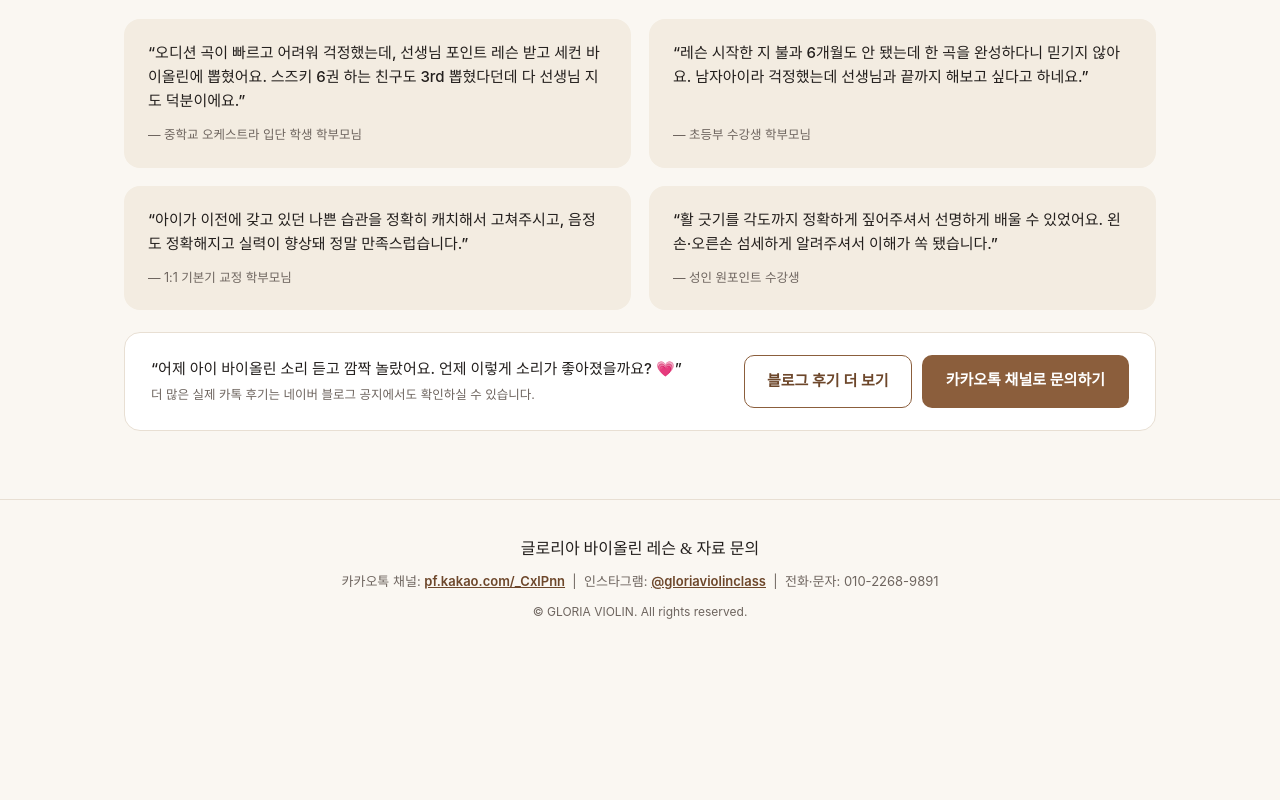
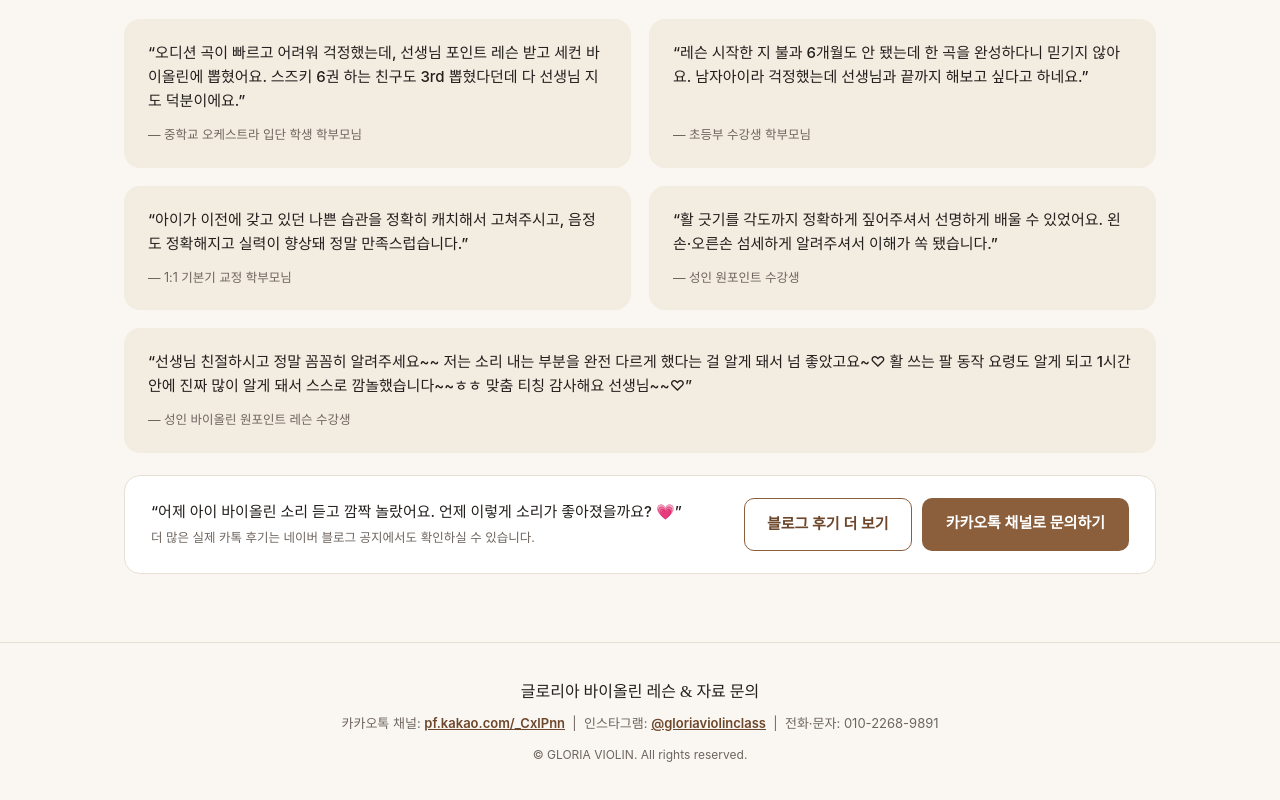
Before and after one commit to glorialee9112-design/glorialee9112-design.github.io, a plain HTML site: page index.html in a window 1280 px wide. Shown: the part 4697-5497 px from the top of the page. Before the commit the page ends 5367 px from the top, so only its background shows below. Drawn offline with Linux system fonts and the light colour scheme; a web font is replaced by a local one.

Commit message:
성인 원포인트 레슨 후기 1건 추가 (#reviews)

```diff
--- a/index.html
+++ b/index.html
@@ -402,6 +402,10 @@
         <div class="review-quote">“활 긋기를 각도까지 정확하게 짚어주셔서 선명하게 배울 수 있었어요. 왼손·오른손 섬세하게 알려주셔서 이해가 쏙 됐습니다.”</div>
         <div class="review-meta">— 성인 원포인트 수강생</div>
       </div>
+      <div class="review-card" style="grid-column: 1 / -1;">
+        <div class="review-quote">“선생님 친절하시고 정말 꼼꼼히 알려주세요~~ 저는 소리 내는 부분을 완전 다르게 했다는 걸 알게 돼서 넘 좋았고요~♡ 활 쓰는 팔 동작 요령도 알게 되고 1시간 안에 진짜 많이 알게 돼서 스스로 깜놀했습니다~~ㅎㅎ 맞춤 티칭 감사해요 선생님~~♡”</div>
+        <div class="review-meta">— 성인 바이올린 원포인트 레슨 수강생</div>
+      </div>
     </div>
     <div class="review-cta">
       <div>
```
